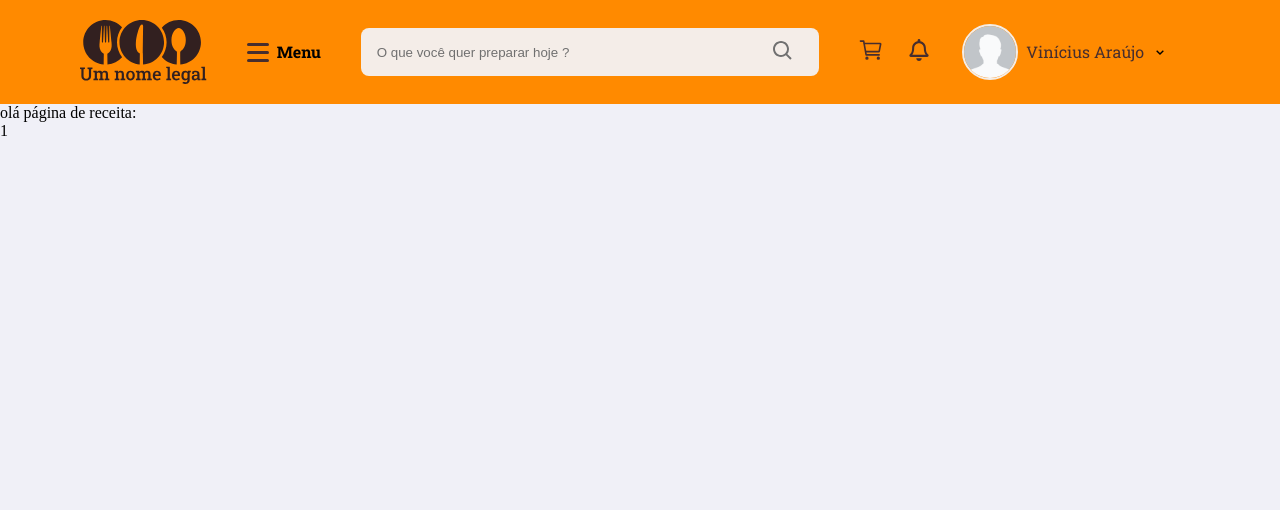
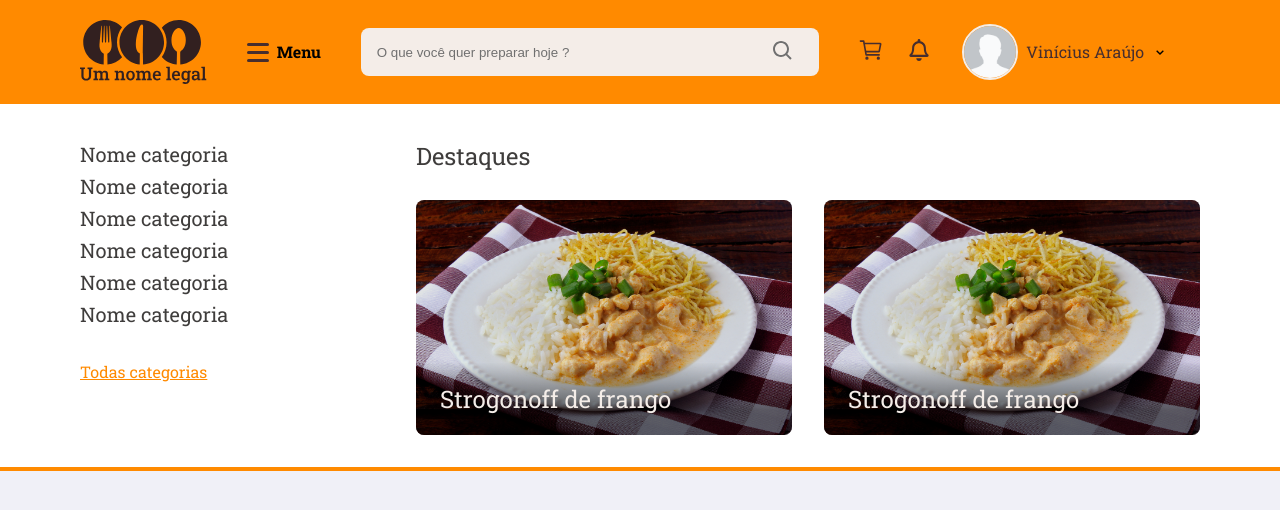
Before and after one commit to viniciuswz/site-de-receita-front-web, a Next.js app in the folder web/site-de-receitas/: page /receita/1 in a window 1280 px wide. Shown: the top 510 px of the page. Built offline with nearby package versions, Linux system fonts and the light colour scheme.

Commit message:
feature(header/menu): create initial layout of opened menu

```diff
--- a/web/site-de-receitas/next.config.js
+++ b/web/site-de-receitas/next.config.js
@@ -1,4 +1,9 @@
-module.exports = {
+const withBundleAnalyzer = require('@next/bundle-analyzer')({
+  enabled: process.env.ANALYZE === 'true',
+})
+
+
+module.exports = withBundleAnalyzer({
   reactStrictMode: true,
   webpack(config) {
     config.module.rules.push({
@@ -8,4 +13,4 @@ module.exports = {
 
     return config
   }
-}
+});
--- a/web/site-de-receitas/package.json
+++ b/web/site-de-receitas/package.json
@@ -6,9 +6,11 @@
     "dev": "next dev",
     "build": "next build",
     "start": "next start",
-    "lint": "next lint"
+    "lint": "next lint",
+    "analyze": "cross-env ANALYZE=true next build"
   },
   "dependencies": {
+    "@next/bundle-analyzer": "^12.0.10",
     "@unform/core": "^2.1.6",
     "@unform/web": "^2.1.6",
     "axios": "^0.25.0",
@@ -29,6 +31,7 @@
     "@types/styled-components": "^5.1.12",
     "@types/uuid": "^8.3.4",
     "@typescript-eslint/eslint-plugin": "^4.29.0",
+    "cross-env": "^7.0.3",
     "eslint": "^7.32.0",
     "eslint-config-airbnb": "^18.2.1",
     "eslint-config-next": "11.0.1",
--- a/web/site-de-receitas/src/components/commom/Header/index.tsx
+++ b/web/site-de-receitas/src/components/commom/Header/index.tsx
@@ -4,6 +4,7 @@ import { BiSearch, BiChevronDown } from 'react-icons/bi';
 import { IoCartOutline } from 'react-icons/io5';
 import { FaRegBell } from 'react-icons/fa';
 
+import Link from 'next/link';
 import {
   Container,
   Content,
@@ -11,6 +12,12 @@ import {
   SearchContainer,
   MyAccountHeaderContainer,
   MyAccountProfile,
+  MenuContainer,
+  MenuContent,
+  MenuContainerLeft,
+  MenuContainerRight,
+  MenuContainerRightItem,
+  MenuContainerRightOverlay,
 } from './styles';
 
 const Header: React.FC = () => {
@@ -52,6 +59,59 @@ const Header: React.FC = () => {
           </MyAccountProfile>
         </MyAccountHeaderContainer>
       </Container>
+      <MenuContent>
+        <MenuContainer>
+          <MenuContainerLeft>
+            <a href="#" className="category">
+              Nome categoria
+            </a>
+            <a href="#" className="category">
+              Nome categoria
+            </a>
+            <a href="#" className="category">
+              Nome categoria
+            </a>
+            <a href="#" className="category">
+              Nome categoria
+            </a>
+            <a href="#" className="category">
+              Nome categoria
+            </a>
+            <a href="#" className="category">
+              Nome categoria
+            </a>
+
+            <a href="#" className="all">
+              Todas categorias
+            </a>
+          </MenuContainerLeft>
+          <MenuContainerRight>
+            <h3>Destaques</h3>
+            <div>
+              <Link href="#">
+                <MenuContainerRightItem>
+                  <img src="/images/receitas/default_image.png" alt="aaaa" />
+                  <MenuContainerRightOverlay>
+                    <div>
+                      <h3>Strogonoff de frango</h3>
+                    </div>
+                  </MenuContainerRightOverlay>
+                </MenuContainerRightItem>
+              </Link>
+              <Link href="#">
+                <MenuContainerRightItem>
+                  <img src="/images/receitas/default_image.png" alt="aaaa" />
+                  <MenuContainerRightOverlay>
+                    <div>
+                      <h3>Strogonoff de frango</h3>
+                    </div>
+                  </MenuContainerRightOverlay>
+                </MenuContainerRightItem>
+              </Link>
+            </div>
+          </MenuContainerRight>
+        </MenuContainer>
+      </MenuContent>
     </Content>
   );
 };
--- a/web/site-de-receitas/src/components/commom/Header/styles.ts
+++ b/web/site-de-receitas/src/components/commom/Header/styles.ts
@@ -3,6 +3,7 @@ import styled from 'styled-components';
 export const Content = styled.header`
   width: 100%;
   background-color: #ff8a00;
+  position: relative;
 `;
 
 export const Container = styled.div`
@@ -132,3 +133,160 @@ export const MyAccountProfile = styled.div`
     }
   }
 `;
+
+export const MenuContent = styled.div`
+  position: absolute;
+  top: 104px;
+  width: 100%;
+  height: auto;
+  border-bottom: 4px solid #ff8a00;
+  background-color: #fff;
+`;
+
+export const MenuContainer = styled.div`
+  display: flex;
+  justify-content: space-between;
+  max-width: 1120px;
+  margin: 0 auto;
+  padding-top: 40px;
+  a {
+    &.category {
+      font-family: Roboto Slab;
+      font-style: normal;
+      font-weight: 500;
+      font-size: 20px;
+      line-height: 20px;
+      /* identical to box height, or 100% */
+
+      color: #3f3d3c;
+      text-decoration: none;
+      & ~ .category {
+        margin-top: 12px;
+      }
+    }
+    &.all {
+      font-family: Roboto Slab;
+      font-style: normal;
+      font-weight: 500;
+      font-size: 16px;
+      line-height: 16px;
+      margin-top: 40px;
+      margin-bottom: 32px;
+      /* identical to box height, or 100% */
+
+      color: #ff8a00;
+    }
+  }
+
+  div {
+    &.left {
+      display: flex;
+      flex-direction: column;
+    }
+  }
+`;
+
+export const MenuContainerLeft = styled.div`
+  display: flex;
+  flex-direction: column;
+`;
+
+export const MenuContainerRight = styled.div`
+  margin-left: 48px;
+  width: 70%;
+  h3 {
+    font-family: Roboto Slab;
+    font-style: normal;
+    font-weight: 500;
+    font-size: 24px;
+    line-height: 24px;
+    /* identical to box height, or 100% */
+
+    color: #3f3d3c;
+    text-decoration: none;
+  }
+  & > div {
+    display: grid;
+    grid-template-columns: 1fr 1fr;
+    grid-gap: 32px;
+    width: 100%;
+    margin-top: 32px;
+    margin-bottom: 32px;
+  }
+`;
+
+export const MenuContainerRightItem = styled.a`
+  background-color: #fff;
+  color: #444;
+  overflow: hidden;
+  position: relative;
+  border-radius: 8px;
+  aspect-ratio: 1.6/1;
+
+  img {
+    position: absolute;
+    top: 50%;
+    left: 50%;
+    width: 100%;
+    height: auto;
+    transform: translate(-50%, -50%);
+  }
+
+  .title-box {
+    position: absolute;
+    bottom: 0;
+    height: 72px;
+    width: 100%;
+    background: linear-gradient(
+      180deg,
+      rgba(105, 105, 105, 0) -2.24%,
+      rgba(0, 0, 0, 0.56) 67.52%
+    );
+    h3 {
+      font-family: Roboto Slab;
+      font-style: normal;
+      font-weight: normal;
+      font-size: 24px;
+      line-height: 24px;
+
+      padding: 24px;
+    }
+  }
+`;
+
+export const MenuContainerRightOverlay = styled.div`
+  position: absolute;
+  width: 100%;
+  height: 100%;
+  background-color: rgba(000, 000, 000, 0.1);
+  display: flex;
+  align-items: flex-end;
+
+  div {
+    width: 100%;
+    padding: 24px;
+    background: linear-gradient(
+      180deg,
+      rgba(105, 105, 105, 0) -1.24%,
+      rgba(0, 0, 0, 0.56) 65.52%
+    );
+    h3 {
+      color: #f4ede8;
+      font-family: Roboto Slab;
+      font-style: normal;
+      font-weight: normal;
+      font-size: 24px;
+      line-height: 24px;
+    }
+  }
+
+  @media screen and (max-width: 481px) {
+    div {
+      padding: 16px;
+      h3 {
+        font-size: 19px;
+        line-height: 19px;
+      }
+    }
+  }
+`;
```
Also changed, not shown: 1 other file (tests, documents, lock files or other folders).
